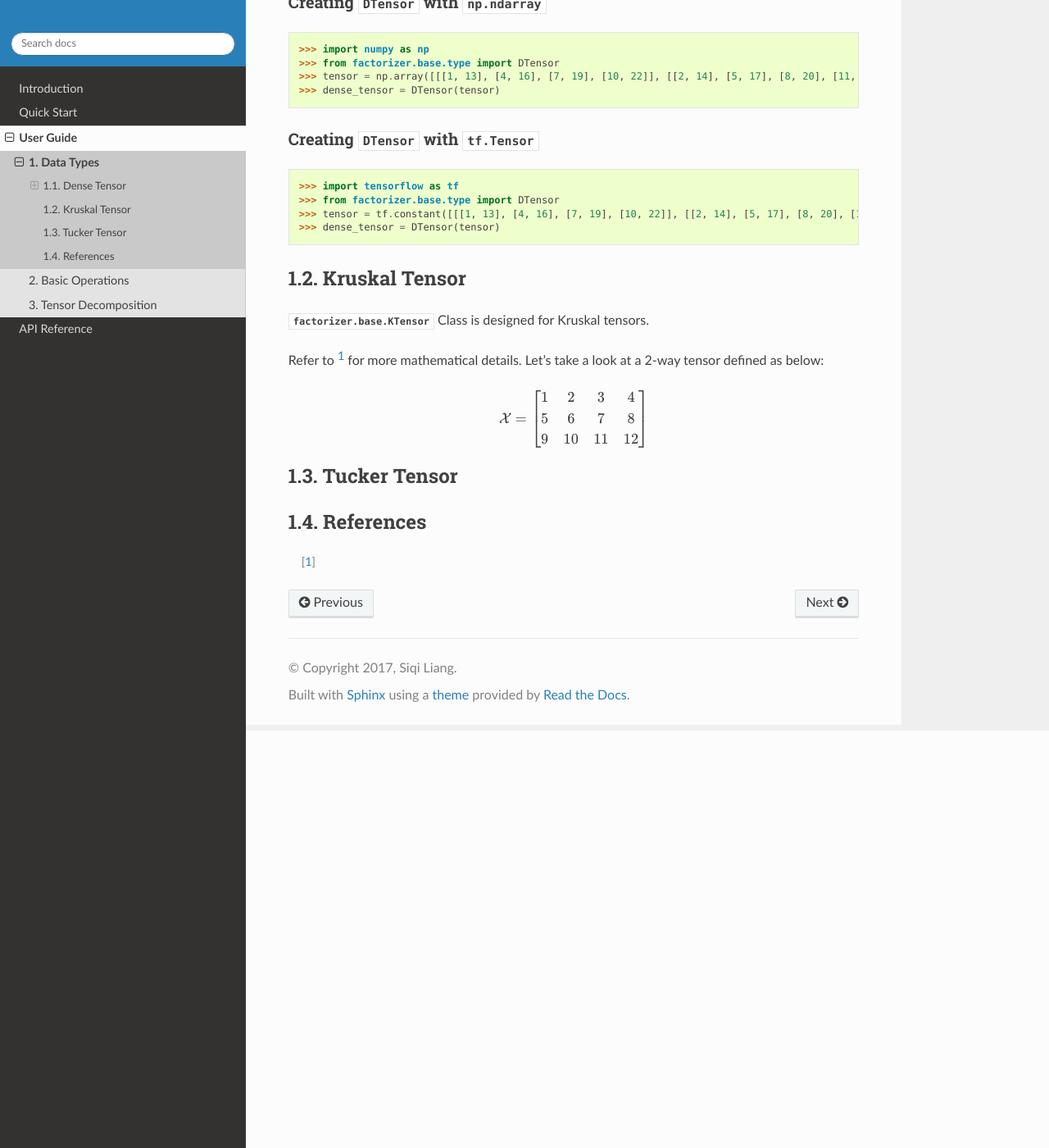
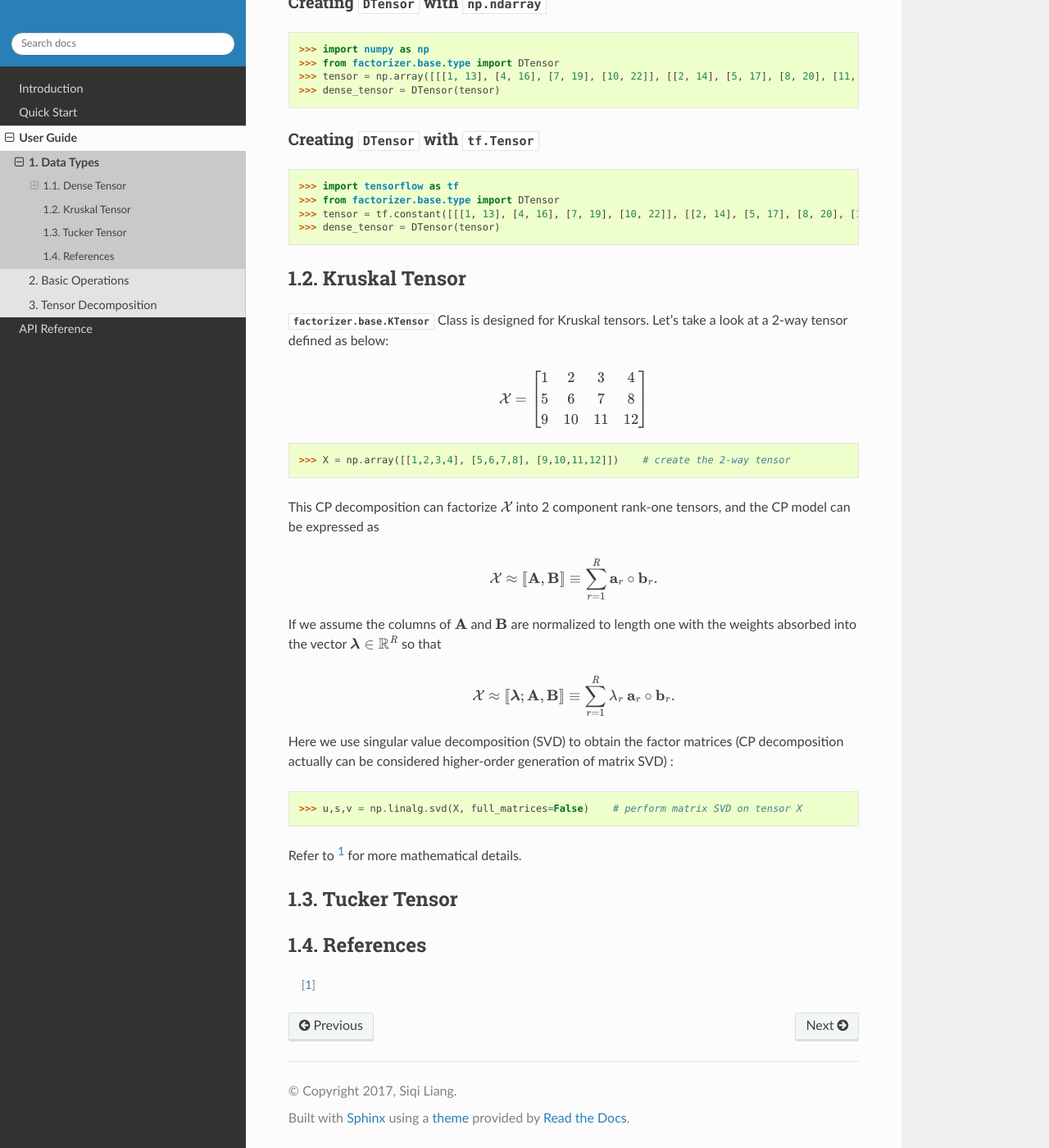
Before and after one commit to Large-Scale-Tensor-Decomposition/TensorD, a Sphinx documentation site: the page built from docs/source/guide_data.rst, in a window 1280 px wide and 1400 px high, scrolled down 509 px. Shown: the whole window at 82% size. Built offline with Sphinx 7.4.7 and the Read the Docs theme 2.0.0, drawn with Linux system fonts in a browser that asks for light colours; pages that are not in the unit, such as notebooks, are missing from menus.

Commit message:
Add math front package in conf.py; Edit 'how to create KTensor'

```diff
--- a/docs/source/conf.py
+++ b/docs/source/conf.py
@@ -261,12 +261,15 @@ latex_elements = {
      # 'papersize': 'letterpaper',
 
      # The font size ('10pt', '11pt' or '12pt').
-     #
+
      # 'pointsize': '10pt',
 
      # Additional stuff for the LaTeX preamble.
      #
-     # 'preamble': '',
+     'preamble': '''
+     \usepackage{amsmath}
+
+     ''',
 
      # Latex figure (float) alignment
      #
--- a/docs/source/guide_data.rst
+++ b/docs/source/guide_data.rst
@@ -61,7 +59,37 @@ Let's take a look at a 2-way tensor defined as below:
    \end{matrix}
    \right]
 
+.. code-block:: python
 
+   >>> X = np.array([[1,2,3,4], [5,6,7,8], [9,10,11,12]])    # create the 2-way tensor
+
+This CP decomposition can factorize :math:`\mathcal{X}` into 2 component rank-one tensors, and the CP model can be expressed as
+
+.. math::
+   \mathcal{X} \approx
+   [\![ \mathbf{A}, \mathbf{B} ]\!]
+   \equiv
+   \sum\limits_{r=1}^\mathit{R} \mathbf{a}_r \circ \mathbf{b}_r.
+
+If we assume the columns of :math:`\mathbf{A}` and :math:`\mathbf{B}` are normalized to length one with the weights absorbed
+into the vector :math:`\boldsymbol{\lambda}  \in \mathbb{R}^\mathit{R}` so that
+
+.. math::
+   \mathcal{X} \approx
+   [\![ \boldsymbol{\lambda};\mathbf{A}, \mathbf{B} ]\!]
+   \equiv
+   \sum\limits_{r=1}^\mathit{R} \lambda_r \: \mathbf{a}_r \circ \mathbf{b}_r.
+
+Here we use singular value decomposition (SVD) to obtain the factor matrices (CP decomposition actually can be considered
+higher-order generation of matrix SVD) :
+
+.. code-block:: python
+
+   >>> u,s,v = np.linalg.svd(X, full_matrices=False)    # perform matrix SVD on tensor X
+
+
+
+Refer to [1]_ for more mathematical details.
 
 Tucker Tensor
 -------------
```
Also changed, not shown: other parts of docs/source/guide_data.rst (+0 -2 lines).
